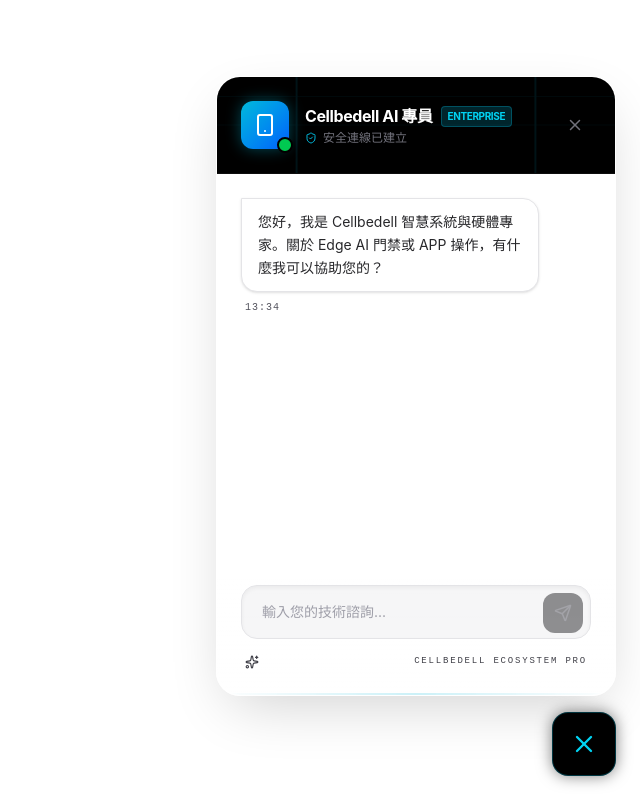
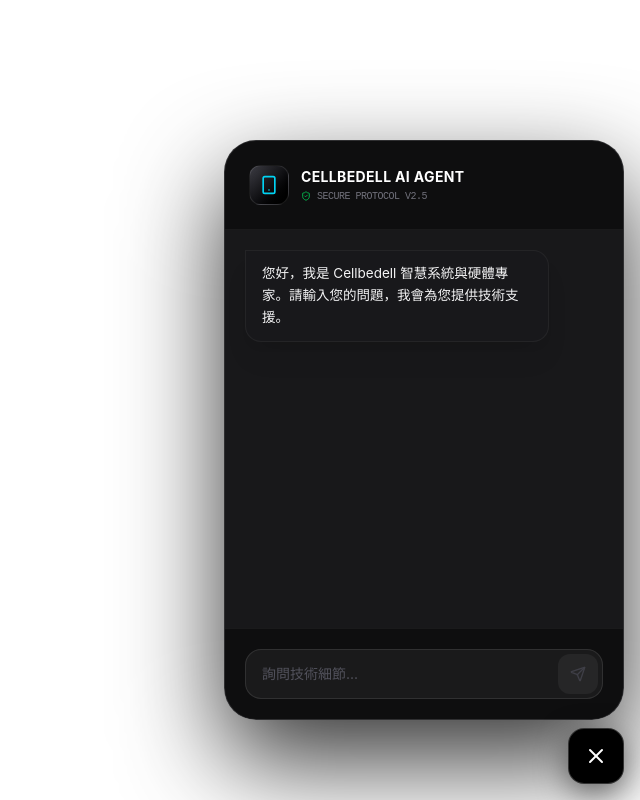
Before and after one commit to WEG-cyber/web-qa-bot, a Next.js app: page /widget in a window 1280 px wide. Both pictures are taken after a click on the button 1224 px from the left and 744 px from the top of the page. Shown: the whole page, without its empty margins (640-1280 px from the left). Built offline with nearby package versions, Linux system fonts and the light colour scheme.

Commit message:
Design: forced absolute transparency and restored high-end dark tech pop-up style

```diff
--- a/src/app/globals.css
+++ b/src/app/globals.css
@@ -1,8 +1,13 @@
 @import "tailwindcss";
 
 :root {
-  --background: transparent;
-  --foreground: #1d1d1f;
+  --background: transparent !important;
+  --foreground: #ffffff;
+}
+
+html, body {
+  background: transparent !important;
+  overflow: hidden;
 }
 
 @theme inline {
@@ -10,19 +15,6 @@
   --color-foreground: var(--foreground);
   --font-sans: "Inter", "Montserrat", "Outfit", system-ui, sans-serif;
   --font-mono: "JetBrains Mono", "Fira Code", monospace;
-}
-
-@media (prefers-color-scheme: dark) {
-  :root {
-    --background: #000000;
-    --foreground: #f5f5f7;
-  }
-}
-
-body {
-  background: var(--background);
-  color: var(--foreground);
-  -webkit-font-smoothing: antialiased;
 }
 
 @keyframes fadeIn {
--- a/src/app/widget/page.tsx
+++ b/src/app/widget/page.tsx
@@ -2,8 +2,7 @@
 
 export default function WidgetPage() {
   return (
-    <div className="bg-transparent min-h-screen">
-      {/* 這裡只放機器人組件，沒有任何多餘的背景文字 */}
+    <div className="bg-transparent w-full h-full overflow-hidden">
       <ChatWidget />
     </div>
   );
--- a/src/components/ChatWidget.tsx
+++ b/src/components/ChatWidget.tsx
@@ -2,7 +2,7 @@
 
 import React, { useState, useEffect, useRef } from 'react';
 import { motion, AnimatePresence } from 'framer-motion';
-import { MessageSquare, X, Send, Bot, Loader2, Sparkles, Smartphone, ShieldCheck } from 'lucide-react';
+import { MessageSquare, X, Send, Smartphone, ShieldCheck, Loader2 } from 'lucide-react';
 import { clsx, type ClassValue } from 'clsx';
 import { twMerge } from 'tailwind-merge';
 
@@ -23,7 +23,7 @@
     {
       id: '1',
       role: 'bot',
-      text: '您好，我是 Cellbedell 智慧系統與硬體專家。關於 Edge AI 門禁或 APP 操作，有什麼我可以協助您的？',
+      text: '您好，我是 Cellbedell 智慧系統與硬體專家。請輸入您的問題，我會為您提供技術支援。',
       timestamp: new Date(),
     },
   ]);
@@ -65,7 +65,7 @@
       const botMsg: Message = {
         id: (Date.now() + 1).toString(),
         role: 'bot',
-        text: data.reply || '系統偵測到異常，請檢查網路連線或稍後再試。',
+        text: data.reply || '系統偵測到異常，請稍後再試。',
         timestamp: new Date(),
       };
       setMessages((prev) => [...prev, botMsg]);
@@ -77,76 +77,53 @@
   };
 
   return (
-    <div className="fixed bottom-6 right-6 z-50 font-sans selection:bg-cyan-500/30">
-      {/* Premium Floating Button */}
+    <div className="fixed bottom-4 right-4 z-50 font-sans">
+      {/* Premium Floating Button - The "Small Black Robot" Style */}
       <motion.button
-        whileHover={{ scale: 1.05, boxShadow: "0 0 20px rgba(0, 255, 213, 0.4)" }}
-        whileTap={{ scale: 0.95 }}
+        whileHover={{ scale: 1.1, rotate: 5 }}
+        whileTap={{ scale: 0.9 }}
         onClick={() => setIsOpen(!isOpen)}
-        className="relative w-16 h-16 bg-[#000000] border border-cyan-500/30 rounded-2xl flex items-center justify-center text-cyan-400 cursor-pointer overflow-hidden group shadow-[0_0_15px_rgba(0,0,0,0.5)]"
+        className="relative w-14 h-14 bg-black border border-white/20 rounded-2xl flex items-center justify-center text-cyan-400 cursor-pointer shadow-[0_10px_30px_rgba(0,0,0,0.5)] z-50 overflow-hidden group"
       >
-        <div className="absolute inset-0 bg-gradient-to-tr from-cyan-500/10 to-transparent translate-y-full group-hover:translate-y-0 transition-transform duration-500" />
-        {isOpen ? (
-          <X size={28} className="relative z-10" />
-        ) : (
-          <div className="relative z-10 flex flex-col items-center">
-            <MessageSquare size={28} />
-            <div className="absolute -top-1 -right-1 w-3 h-3 bg-cyan-400 rounded-full border-2 border-black" />
-          </div>
+        <div className="absolute inset-0 bg-gradient-to-tr from-cyan-500/20 to-transparent opacity-0 group-hover:opacity-100 transition-opacity" />
+        {isOpen ? <X size={24} className="text-white" /> : <MessageSquare size={26} fill="currentColor" />}
+        {!isOpen && (
+          <div className="absolute top-2 right-2 w-2 h-2 bg-green-500 rounded-full animate-pulse shadow-[0_0_8px_rgba(34,197,94,0.8)]" />
         )}
       </motion.button>
 
-      {/* Futuristic Chat Window */}
+      {/* Pop-up Chat Window - High-end Dark Glass */}
       <AnimatePresence>
         {isOpen && (
           <motion.div
-            initial={{ opacity: 0, y: 30, scale: 0.95 }}
+            initial={{ opacity: 0, y: 20, scale: 0.8, originX: '100%', originY: '100%' }}
             animate={{ opacity: 1, y: 0, scale: 1 }}
-            exit={{ opacity: 0, y: 30, scale: 0.95 }}
-            className="absolute bottom-20 right-0 w-[400px] h-[620px] bg-white/90 backdrop-blur-2xl rounded-3xl shadow-[0_20px_60px_-15px_rgba(0,0,0,0.2)] overflow-hidden border border-white/20 flex flex-col"
+            exit={{ opacity: 0, y: 20, scale: 0.8 }}
+            className="absolute bottom-16 right-0 w-[400px] h-[580px] bg-[#0c0c0e]/95 backdrop-blur-3xl rounded-[32px] shadow-[0_40px_100px_rgba(0,0,0,0.8)] overflow-hidden border border-white/10 flex flex-col"
           >
-            {/* Header: Cyber Design */}
-            <div className="relative p-6 bg-[#000000] border-b border-white/5 overflow-hidden">
-              {/* Circuit Pattern Background Decoration */}
-              <div className="absolute top-0 left-0 w-full h-full opacity-10 pointer-events-none">
-                <svg width="100%" height="100%" viewBox="0 0 100 100" preserveAspectRatio="none">
-                  <path d="M0 20 H100 M20 0 V100 M80 0 V100 M0 50 H100" stroke="currentColor" fill="none" className="text-cyan-500" strokeWidth="0.5" />
-                </svg>
-              </div>
-
-              <div className="relative z-10 flex items-center gap-4">
-                <div className="relative">
-                  <div className="w-12 h-12 bg-gradient-to-br from-cyan-500 to-blue-600 rounded-xl flex items-center justify-center text-white shadow-[0_0_15px_rgba(6,182,212,0.4)]">
-                    <Smartphone size={24} />
-                  </div>
-                  <div className="absolute -bottom-1 -right-1 w-4 h-4 bg-green-500 border-2 border-black rounded-full" title="Online" />
+            {/* Header */}
+            <div className="p-6 bg-black/40 border-b border-white/5">
+              <div className="flex items-center gap-3">
+                <div className="w-10 h-10 bg-gradient-to-br from-zinc-700 to-black rounded-xl border border-white/10 flex items-center justify-center shadow-inner">
+                  <Smartphone size={20} className="text-cyan-400" />
                 </div>
                 <div>
-                  <h3 className="font-bold text-white tracking-tight flex items-center gap-2">
-                    Cellbedell AI 專員
-                    <span className="text-[10px] bg-cyan-500/20 text-cyan-400 px-1.5 py-0.5 rounded border border-cyan-500/30 uppercase">Enterprise</span>
-                  </h3>
-                  <p className="text-xs text-zinc-500 flex items-center gap-1.5 mt-0.5">
-                    <ShieldCheck size={12} className="text-cyan-500" />
-                    安全連線已建立
-                  </p>
+                  <h3 className="font-bold text-white text-sm tracking-wide">CELLBEDELL AI AGENT</h3>
+                  <div className="flex items-center gap-1.5 mt-0.5">
+                    <ShieldCheck size={10} className="text-green-500" />
+                    <span className="text-[10px] text-zinc-500 font-mono uppercase tracking-tighter">Secure Protocol v2.5</span>
+                  </div>
                 </div>
-                <button
-                  onClick={() => setIsOpen(false)}
-                  className="ml-auto w-8 h-8 flex items-center justify-center rounded-lg hover:bg-white/5 text-zinc-500 hover:text-white transition-colors"
-                >
-                  <X size={18} />
-                </button>
               </div>
             </div>
 
-            {/* Message Area: Light Theme */}
-            <div className="flex-1 overflow-y-auto p-6 space-y-6 bg-white/50 scrollbar-thin scrollbar-thumb-zinc-200 scrollbar-track-transparent">
+            {/* Message Area */}
+            <div className="flex-1 overflow-y-auto p-5 space-y-5 scrollbar-hide">
               {messages.map((msg) => (
                 <motion.div
                   key={msg.id}
-                  initial={{ opacity: 0, scale: 0.98, y: 5 }}
-                  animate={{ opacity: 1, scale: 1, y: 0 }}
+                  initial={{ opacity: 0, y: 5 }}
+                  animate={{ opacity: 1, y: 0 }}
                   className={cn(
                     "flex flex-col max-w-[85%]",
                     msg.role === 'user' ? "ml-auto items-end" : "mr-auto items-start"
@@ -154,68 +131,48 @@
                 >
                   <div
                     className={cn(
-                      "px-4 py-3 rounded-2xl text-[14px] leading-relaxed transition-all",
+                      "px-4 py-3 rounded-2xl text-[13.5px] leading-relaxed",
                       msg.role === 'user'
-                        ? "bg-cyan-500 text-black font-medium rounded-tr-none shadow-[0_10px_20px_-5px_rgba(6,182,212,0.3)]"
-                        : "bg-white border border-zinc-200 text-zinc-800 rounded-tl-none shadow-sm"
+                        ? "bg-cyan-500 text-black font-semibold rounded-tr-none shadow-[0_5px_15px_rgba(6,182,212,0.3)]"
+                        : "bg-zinc-900 border border-white/5 text-zinc-100 rounded-tl-none shadow-xl"
                     )}
                   >
                     {msg.text}
                   </div>
-                  <span className="text-[10px] text-zinc-600 mt-2 px-1 uppercase tracking-widest font-mono">
-                    {msg.timestamp.toLocaleTimeString([], { hour12: false, hour: '2-digit', minute: '2-digit' })}
-                  </span>
                 </motion.div>
               ))}
               {isLoading && (
-                <div className="flex items-center gap-3 text-cyan-500/70 p-2">
-                  <div className="flex gap-1">
-                    <motion.div animate={{ opacity: [0.4, 1, 0.4] }} transition={{ repeat: Infinity, duration: 1.5, delay: 0 }} className="w-1.5 h-1.5 bg-current rounded-full" />
-                    <motion.div animate={{ opacity: [0.4, 1, 0.4] }} transition={{ repeat: Infinity, duration: 1.5, delay: 0.2 }} className="w-1.5 h-1.5 bg-current rounded-full" />
-                    <motion.div animate={{ opacity: [0.4, 1, 0.4] }} transition={{ repeat: Infinity, duration: 1.5, delay: 0.4 }} className="w-1.5 h-1.5 bg-current rounded-full" />
-                  </div>
-                  <span className="text-[11px] font-mono tracking-tighter uppercase">Analyzing Data Stream...</span>
+                <div className="flex items-center gap-2 text-cyan-500 p-2">
+                  <Loader2 size={14} className="animate-spin" />
+                  <span className="text-[10px] font-mono tracking-widest uppercase">Processing Request...</span>
                 </div>
               )}
               <div ref={messagesEndRef} />
             </div>
 
-            {/* Input Area: Light Glass Style */}
-            <div className="p-6 pt-2 bg-gradient-to-t from-white to-transparent">
-              <div className="relative group">
+            {/* Input Area */}
+            <div className="p-5 bg-black/40 border-t border-white/5">
+              <div className="bg-white/5 border border-white/10 rounded-2xl p-1 flex items-center">
                 <input
                   type="text"
-                  placeholder="輸入您的技術諮詢..."
+                  placeholder="詢問技術細節..."
                   value={input}
                   onChange={(e) => setInput(e.target.value)}
                   onKeyDown={(e) => e.key === 'Enter' && handleSend()}
-                  className="w-full bg-zinc-100/80 border border-zinc-200 focus:border-cyan-500/50 outline-none rounded-2xl py-4 pl-5 pr-14 text-sm text-zinc-900 placeholder:text-zinc-400 transition-all shadow-inner"
+                  className="flex-1 bg-transparent border-none outline-none px-3 py-2 text-sm text-white placeholder:text-zinc-600"
                 />
                 <button
                   onClick={handleSend}
                   disabled={isLoading || !input.trim()}
                   className={cn(
-                    "absolute right-2 top-2 w-10 h-10 rounded-xl flex items-center justify-center transition-all",
-                    input.trim()
-                      ? "bg-cyan-500 text-black shadow-[0_0_15px_rgba(6,182,212,0.4)] hover:scale-105 active:scale-95"
-                      : "bg-zinc-800 text-zinc-600 opacity-50 cursor-not-allowed"
+                    "w-10 h-10 rounded-xl flex items-center justify-center transition-all",
+                    input.trim() ? "bg-white text-black hover:scale-105" : "bg-white/5 text-zinc-700"
                   )}
                 >
-                  <Send size={18} />
+                  <Send size={16} />
                 </button>
               </div>
-              <div className="flex items-center justify-between mt-4 px-1">
-                <div className="flex gap-4">
-                  <Sparkles size={14} className="text-zinc-700 hover:text-cyan-500 cursor-help transition-colors" />
-                </div>
-                <p className="text-[9px] text-zinc-700 uppercase tracking-[0.2em] font-mono">
-                  Cellbedell Ecosystem Pro
-                </p>
-              </div>
             </div>
-
-            {/* Glow Decorative Line */}
-            <div className="h-0.5 w-full bg-gradient-to-r from-transparent via-cyan-500/20 to-transparent" />
           </motion.div>
         )}
       </AnimatePresence>
```
